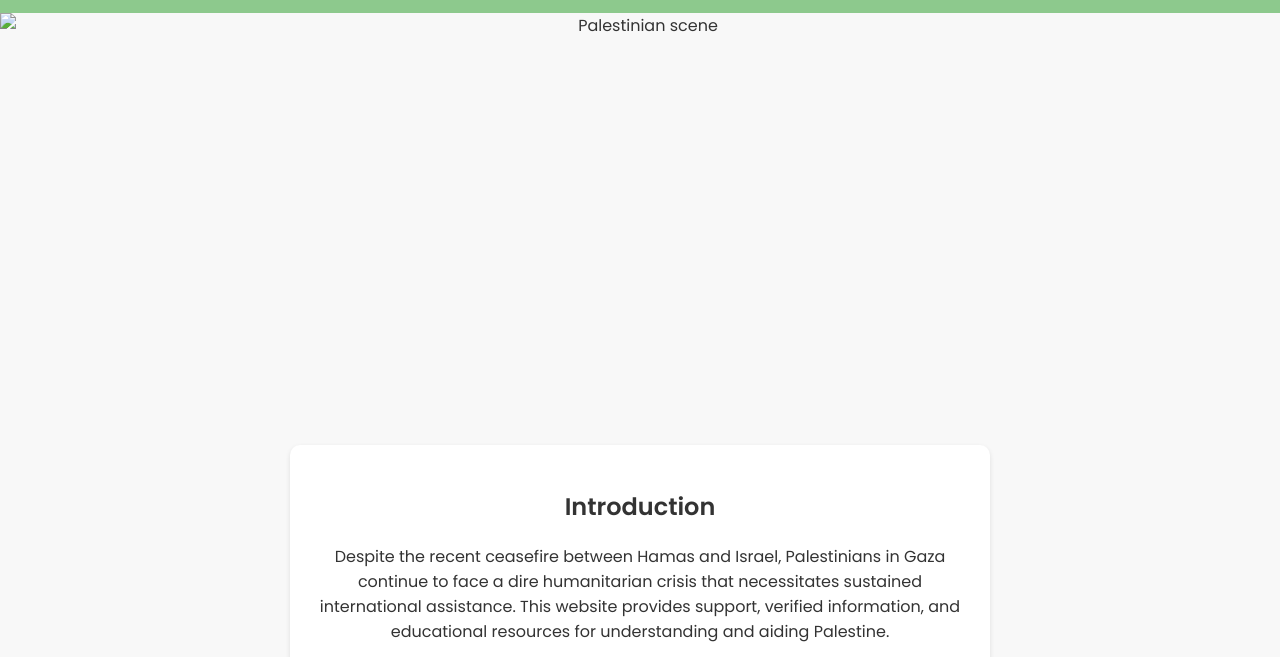
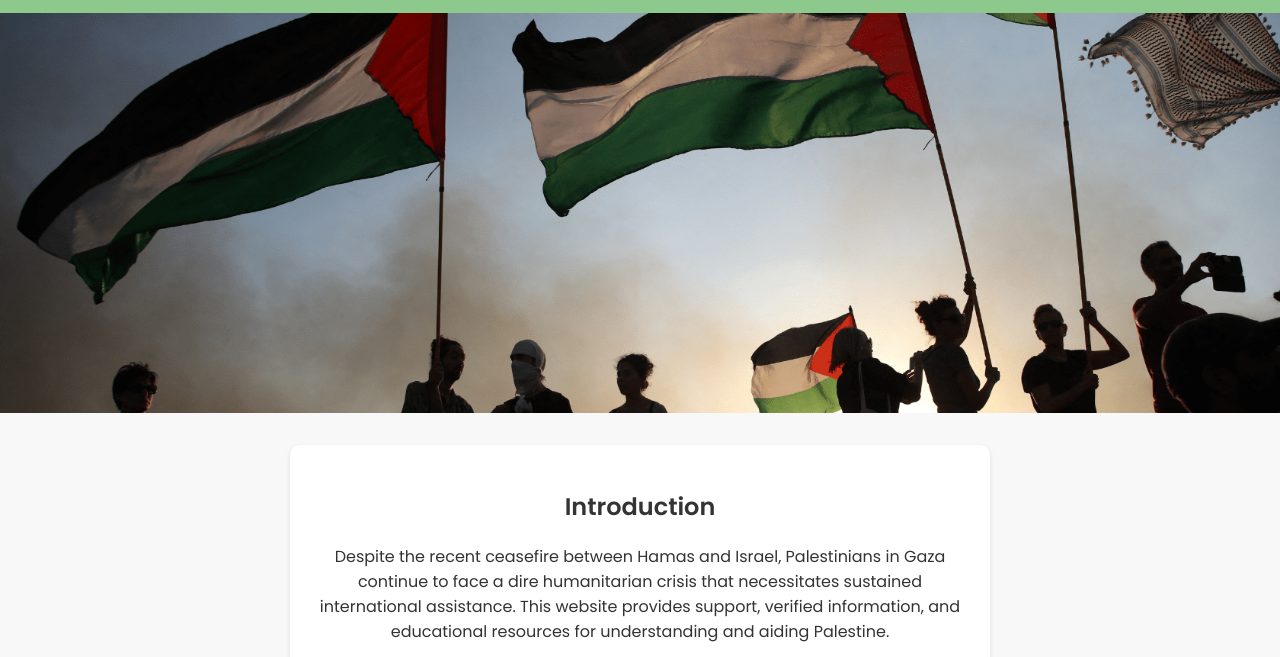
Before and after one commit to zasalman/palestine, a plain HTML site: page index.html in a window 1280 px wide. Shown: the part 67-724 px from the top of the page. Drawn offline with Linux system fonts and the light colour scheme; files whose address does not match are found by name.

Commit message:
Add files via upload

```diff
--- a/index.html
+++ b/index.html
@@ -15,7 +15,7 @@
   </header>
 
   <!-- Hero/banner image under header -->
-  <img src="C:\Users\cykop\Downloads\palestine.png" alt="Palestinian scene" class="hero-banner" />
+  <img src="C:\Users\cykop\Desktop\palestine\palestine.png" alt="Palestinian scene" class="hero-banner" />
 
   <!-- Sidebar navigation -->
   <nav class="sidebar" id="sidebar">
```
Also changed, not shown: palestine.png (added).
